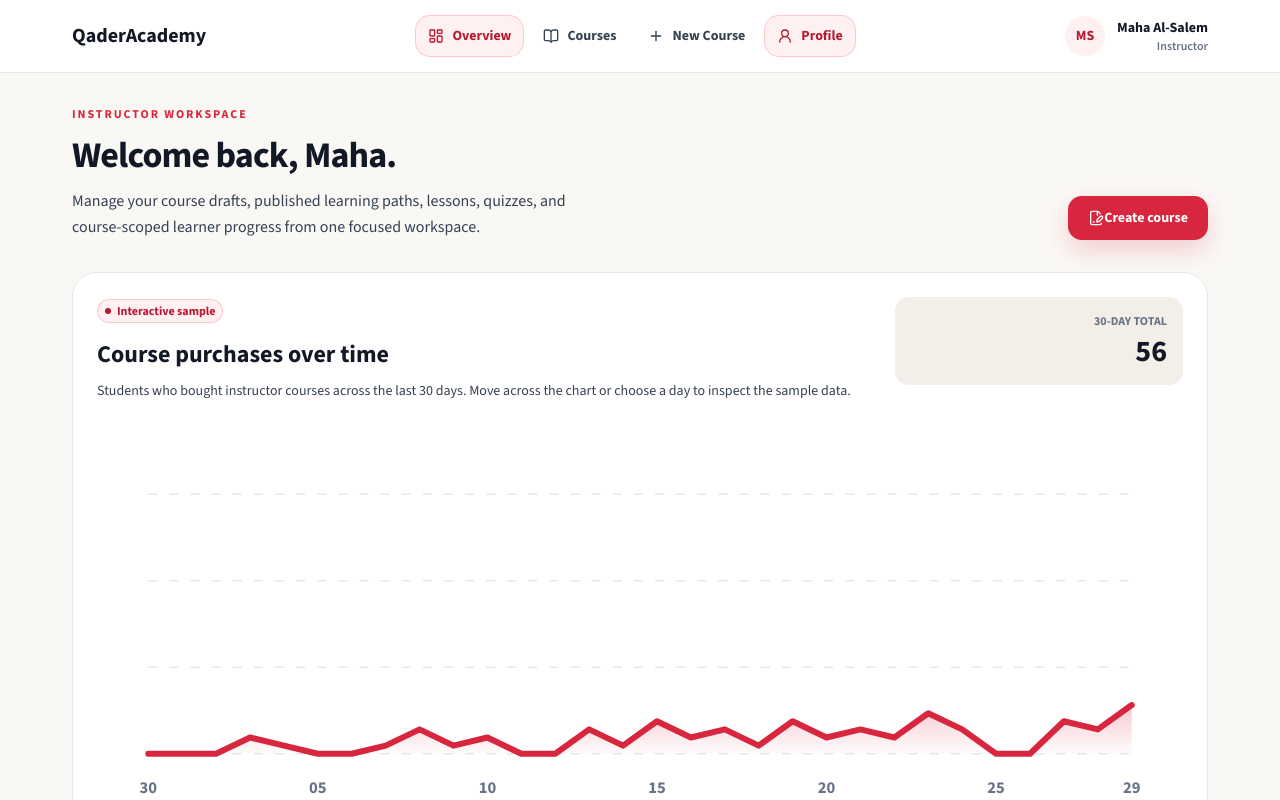
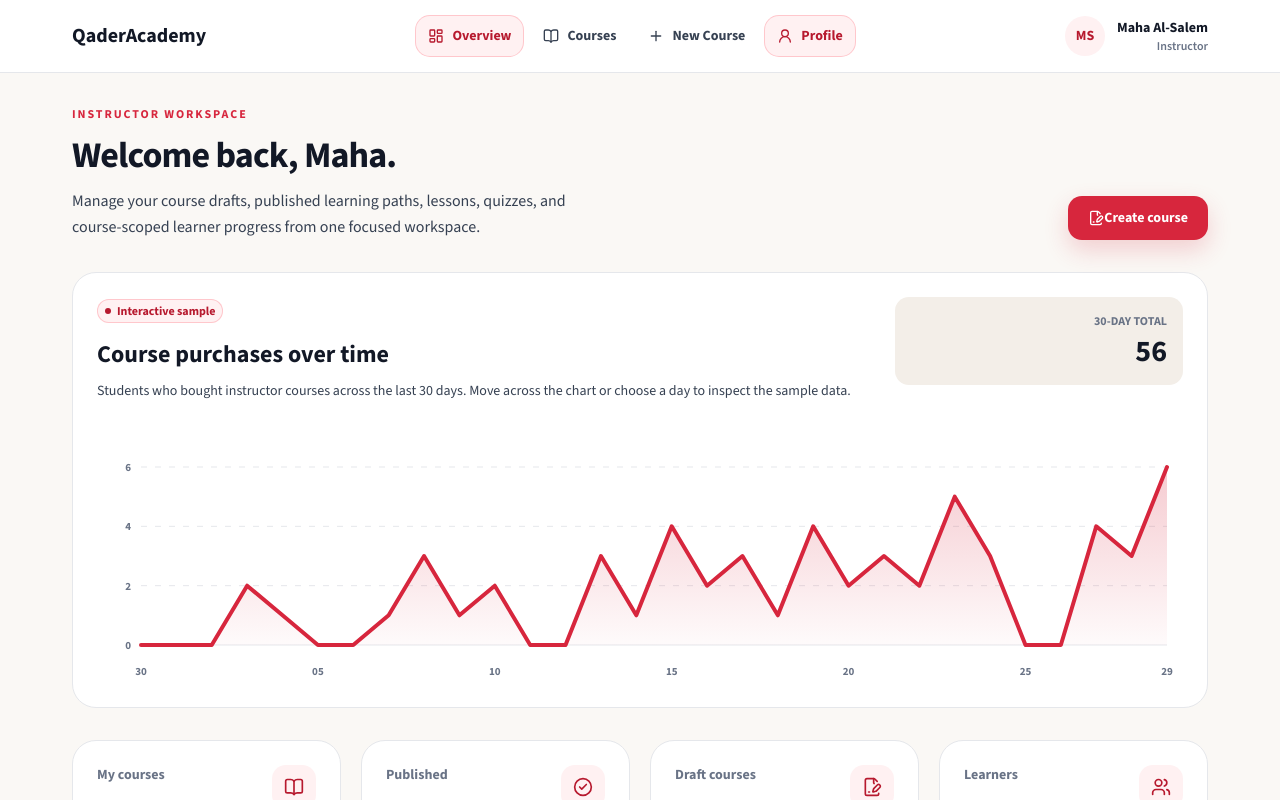
Before and after one commit to internKaram/qader-academy, a React (Vite) app in the folder frontend/: page /instructor in a window 1280 px wide. Shown: the top 800 px of the page. Built offline with nearby package versions, Linux system fonts and the light colour scheme.

Commit message:
dynamic instructor graph

```diff
--- a/frontend/src/pages/instructor/InstructorOverviewPage.tsx
+++ b/frontend/src/pages/instructor/InstructorOverviewPage.tsx
@@ -1,4 +1,4 @@
-import { useMemo, useRef, useState, type PointerEvent } from 'react';
+import { useEffect, useMemo, useRef, useState, type PointerEvent } from 'react';
 import { Link } from 'react-router-dom';
 import { BookOpen, CheckCircle2, FilePenLine, Users } from 'lucide-react';
 import { InstructorShell } from '../../components/instructor/InstructorShell';
@@ -46,6 +46,17 @@ const purchaseSeries = [
   { label: 'Jul 28', purchases: 3 },
   { label: 'Jul 29', purchases: 6 },
 ];
+
+const chartGridSteps = 3;
+const chartYAxisThreshold = 6;
+
+function getYAxisMax(maxSales: number) {
+  if (maxSales <= chartYAxisThreshold) {
+    return chartYAxisThreshold;
+  }
+
+  return Math.ceil((maxSales * 1.1) / chartGridSteps) * chartGridSteps;
+}
 
 const courseColumns: TableColumn<InstructorCourse>[] = [
   {
@@ -113,24 +124,52 @@ function CoursePurchasesChart() {
   const [activeIndex, setActiveIndex] = useState(purchaseSeries.length - 1);
   const [pointerGuideX, setPointerGuideX] = useState<number | null>(null);
   const [isInspecting, setIsInspecting] = useState(false);
+  const [chartWidth, setChartWidth] = useState(720);
   const chartWrapperRef = useRef<HTMLDivElement>(null);
-  const chartWidth = 720;
   const chartHeight = 240;
-  const chartPadding = 34;
-  const maxPurchases = Math.max(32, ...purchaseSeries.map((point) => point.purchases));
+  const chartPadding = { top: 24, right: 16, bottom: 38, left: 44 };
+  const chartBottom = chartHeight - chartPadding.bottom;
+  const chartInnerHeight = chartHeight - chartPadding.top - chartPadding.bottom;
+  const chartInnerWidth = Math.max(1, chartWidth - chartPadding.left - chartPadding.right);
+  const maxSales = Math.max(0, ...purchaseSeries.map((point) => point.purchases));
+  const yAxisMax = getYAxisMax(maxSales);
+  const yAxisTicks = useMemo(
+    () => Array.from({ length: chartGridSteps + 1 }, (_, index) => yAxisMax - index * (yAxisMax / chartGridSteps)),
+    [yAxisMax],
+  );
   const activePoint = purchaseSeries[activeIndex];
   const totalPurchases = purchaseSeries.reduce((sum, point) => sum + point.purchases, 0);
 
+  useEffect(() => {
+    const chartElement = chartWrapperRef.current;
+    if (!chartElement) {
+      return undefined;
+    }
+
+    const observedElement: HTMLDivElement = chartElement;
+
+    function updateChartWidth() {
+      setChartWidth(Math.max(280, Math.floor(observedElement.clientWidth)));
+    }
+
+    updateChartWidth();
+
+    const resizeObserver = new ResizeObserver(updateChartWidth);
+    resizeObserver.observe(observedElement);
+
+    return () => resizeObserver.disconnect();
+  }, []);
+
   const chartPoints = useMemo(() => {
     return purchaseSeries.map((point, index) => {
-      const x = chartPadding + (index / (purchaseSeries.length - 1)) * (chartWidth - chartPadding * 2);
-      const y = chartHeight - chartPadding - (point.purchases / maxPurchases) * (chartHeight - chartPadding * 2);
+      const x = chartPadding.left + (index / (purchaseSeries.length - 1)) * chartInnerWidth;
+      const y = chartBottom - (point.purchases / yAxisMax) * chartInnerHeight;
       return { ...point, x, y };
     });
-  }, [maxPurchases]);
+  }, [chartBottom, chartInnerHeight, chartInnerWidth, chartPadding.left, yAxisMax]);
 
   const linePath = chartPoints.map((point, index) => `${index === 0 ? 'M' : 'L'} ${point.x} ${point.y}`).join(' ');
-  const areaPath = `${linePath} L ${chartPoints.at(-1)?.x ?? chartPadding} ${chartHeight - chartPadding} L ${chartPadding} ${chartHeight - chartPadding} Z`;
+  const areaPath = `${linePath} L ${chartPoints.at(-1)?.x ?? chartPadding.left} ${chartBottom} L ${chartPadding.left} ${chartBottom} Z`;
   const activeChartPoint = chartPoints[activeIndex];
   const guideX = pointerGuideX ?? activeChartPoint.x;
 
@@ -147,13 +186,15 @@ function CoursePurchasesChart() {
     }
 
     const svgScale = bounds.width / chartWidth;
-    return `${pointX * svgScale}px`;
+    const clientX = pointX * svgScale;
+    const tooltipHalfWidth = Math.min(70, bounds.width / 2);
+    return `${Math.min(Math.max(clientX, tooltipHalfWidth), bounds.width - tooltipHalfWidth)}px`;
   }
 
   function followPointer(event: PointerEvent<SVGSVGElement>) {
     const bounds = event.currentTarget.getBoundingClientRect();
     const x = ((event.clientX - bounds.left) / bounds.width) * chartWidth;
-    const clampedX = Math.min(Math.max(x, chartPadding), chartWidth - chartPadding);
+    const clampedX = Math.min(Math.max(x, chartPadding.left), chartWidth - chartPadding.right);
     const nearestIndex = chartPoints.reduce((nearest, point, index) => {
       return Math.abs(point.x - clampedX) < Math.abs(chartPoints[nearest].x - clampedX) ? index : nearest;
     }, 0);
@@ -161,6 +202,22 @@ function CoursePurchasesChart() {
     setPointerGuideX(clampedX);
     setActiveIndex(nearestIndex);
     setIsInspecting(true);
+  }
+
+  function shouldShowDateLabel(index: number) {
+    if (index === chartPoints.length - 1) {
+      return true;
+    }
+
+    if (chartWidth < 420) {
+      return index % 10 === 0;
+    }
+
+    if (chartWidth < 560) {
+      return index % 7 === 0;
+    }
+
+    return index % 5 === 0;
   }
 
   return (
@@ -184,14 +241,14 @@ function CoursePurchasesChart() {
       </div>
 
       <div className="mt-10 overflow-visible">
-        <div ref={chartWrapperRef} className="relative w-full min-w-[42rem] overflow-visible">
+        <div ref={chartWrapperRef} className="relative w-full min-w-0 overflow-visible">
           {isInspecting ? (
             <div
               className="pointer-events-none absolute z-30 w-[8.75rem] -translate-x-1/2 rounded-control bg-ink px-4 py-3 text-center text-white shadow-lift"
               style={{
                 left: getChartClientX(activeChartPoint.x),
                 top: `${(activeChartPoint.y / chartHeight) * 100}%`,
-                transform: 'translate(0, calc(-100% - 18px))',
+                transform: 'translate(-50%, calc(-100% - 18px))',
               }}
             >
               <p className="text-xs font-extrabold leading-none">{activePoint.label}</p>
@@ -217,9 +274,23 @@ function CoursePurchasesChart() {
             </linearGradient>
           </defs>
 
-          {[0, 1, 2, 3].map((gridLine) => {
-            const y = chartPadding + gridLine * ((chartHeight - chartPadding * 2) / 3);
-            return <line key={gridLine} x1={chartPadding} x2={chartWidth - chartPadding} y1={y} y2={y} stroke="#e5e7eb" strokeDasharray="6 8" />;
+          {yAxisTicks.map((tick) => {
+            const y = chartPadding.top + ((yAxisMax - tick) / yAxisMax) * chartInnerHeight;
+            return (
+              <g key={tick}>
+                <line
+                  x1={chartPadding.left}
+                  x2={chartWidth - chartPadding.right}
+                  y1={y}
+                  y2={y}
+                  stroke="#e5e7eb"
+                  strokeDasharray={tick === 0 ? undefined : '6 8'}
+                />
+                <text fill="#697386" fontSize="11" fontWeight="700" textAnchor="end" x={chartPadding.left - 10} y={y + 4}>
+                  {tick}
+                </text>
+              </g>
+            );
           })}
 
           <path d={areaPath} fill="url(#purchase-chart-fill)" />
@@ -229,8 +300,8 @@ function CoursePurchasesChart() {
             <line
               x1={guideX}
               x2={guideX}
-              y1={chartPadding}
-              y2={chartHeight - chartPadding}
+              y1={chartPadding.top}
+              y2={chartBottom}
               stroke="#d7263d"
               strokeDasharray="5 7"
               strokeOpacity="0.35"
@@ -255,6 +326,7 @@ function CoursePurchasesChart() {
               }}
               onMouseEnter={() => {
                 setActiveIndex(index);
+                setPointerGuideX(point.x);
                 setIsInspecting(true);
               }}
               role="button"
@@ -263,7 +335,7 @@ function CoursePurchasesChart() {
             >
               <title>{`${point.label}: ${point.purchases} purchases`}</title>
               <circle cx={point.x} cy={point.y} fill="transparent" r="10" />
-              {index % 5 === 0 || index === chartPoints.length - 1 ? (
+              {shouldShowDateLabel(index) ? (
                 <text fill="#697386" fontSize="11" fontWeight="700" textAnchor="middle" x={point.x} y={chartHeight - 8}>
                   {point.label.slice(4)}
                 </text>
```
